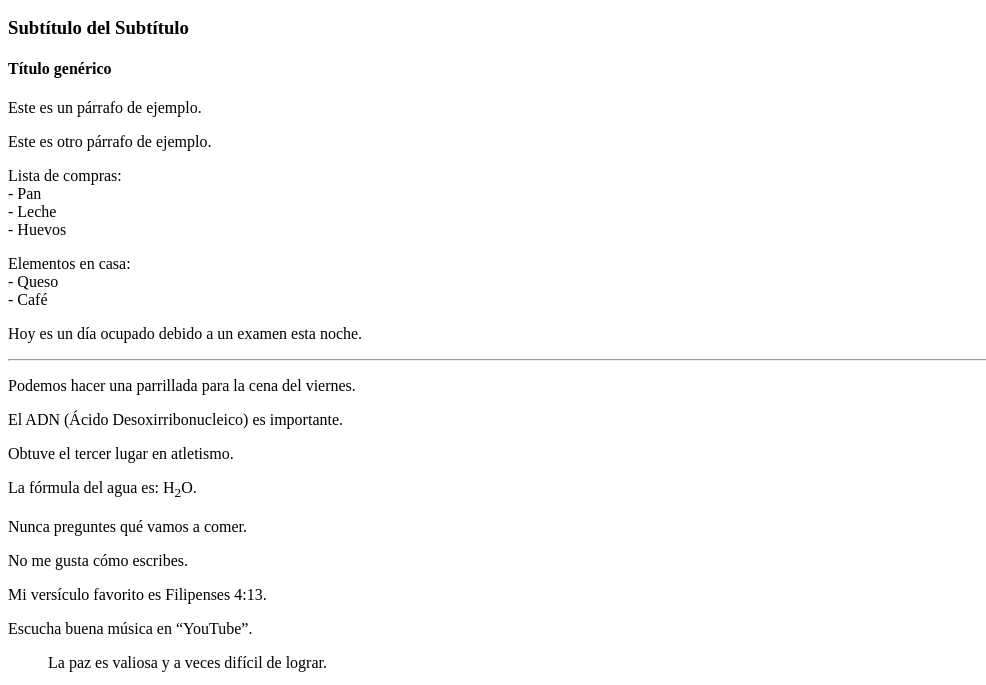
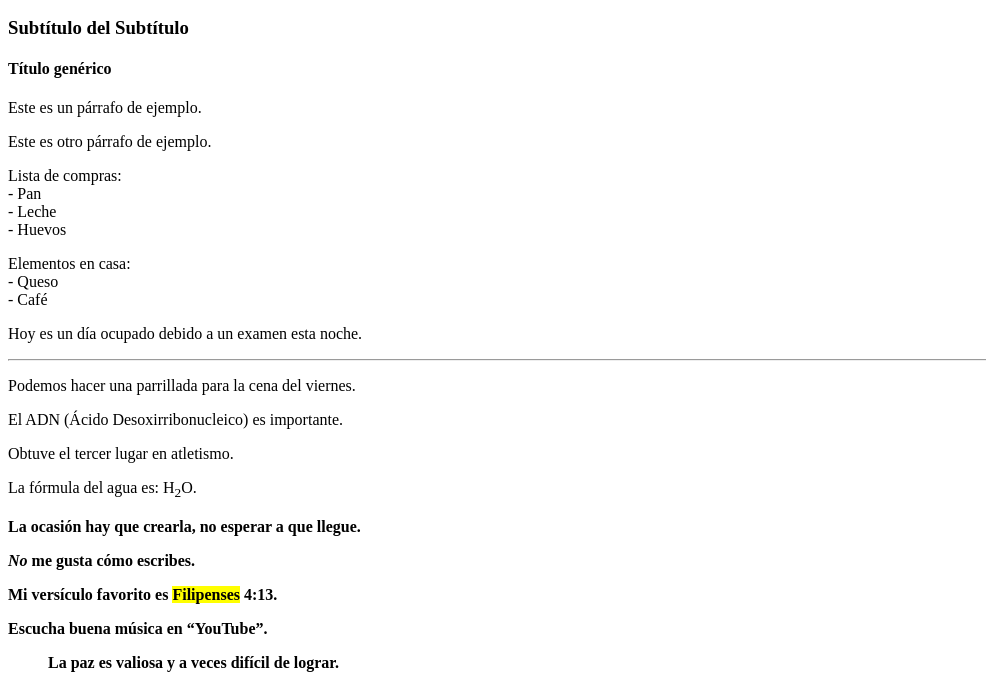
Before and after one commit to Arturo10021/ManejoTexto, a plain HTML site: page index.html in a window 1280 px wide. Shown: the part 110-795 px from the top of the page, without its empty margins (0-986 px from the left). Drawn offline with Linux system fonts and the light colour scheme.

Commit message:
second commit

```diff
--- a/index.html
+++ b/index.html
@@ -55,15 +55,15 @@
         </div>
 
         <div class="textoImportante">
-            <p>Nunca preguntes qué vamos a comer.</p>
+            <p><strong><strong>La ocasión hay que crearla, no esperar a que llegue.</strong></p>
         </div>
 
         <div class="enfasis">
-            <p>No me gusta cómo escribes.</p>
+            <p><em>No</em> me gusta cómo escribes.</p>
         </div>
 
         <div class="resaltado">
-            <p>Mi versículo favorito es Filipenses 4:13.</p>
+            <p>Mi versículo favorito es <mark>Filipenses</mark> 4:13.</p>
         </div>
 
         <div class="citalinea">
```
